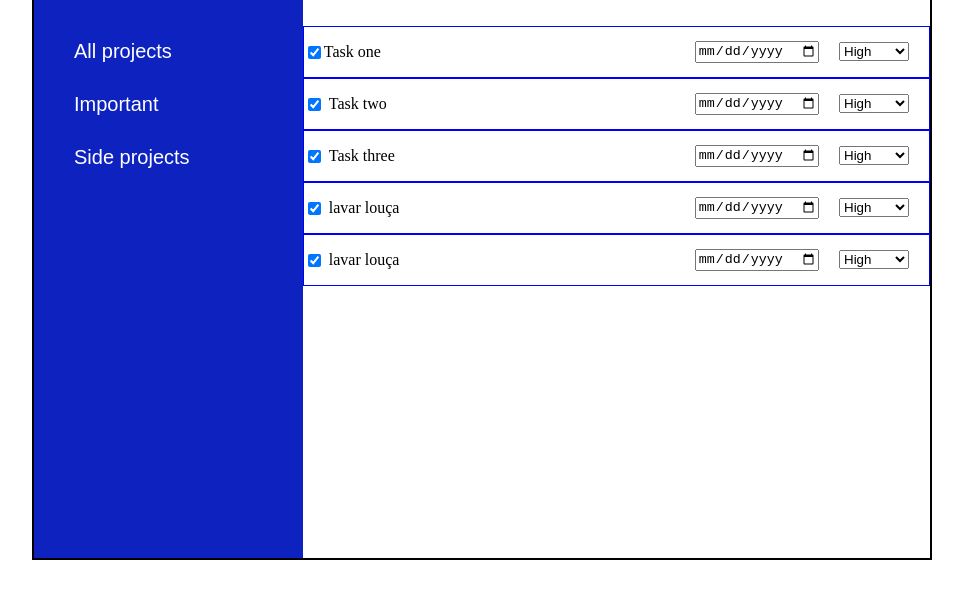
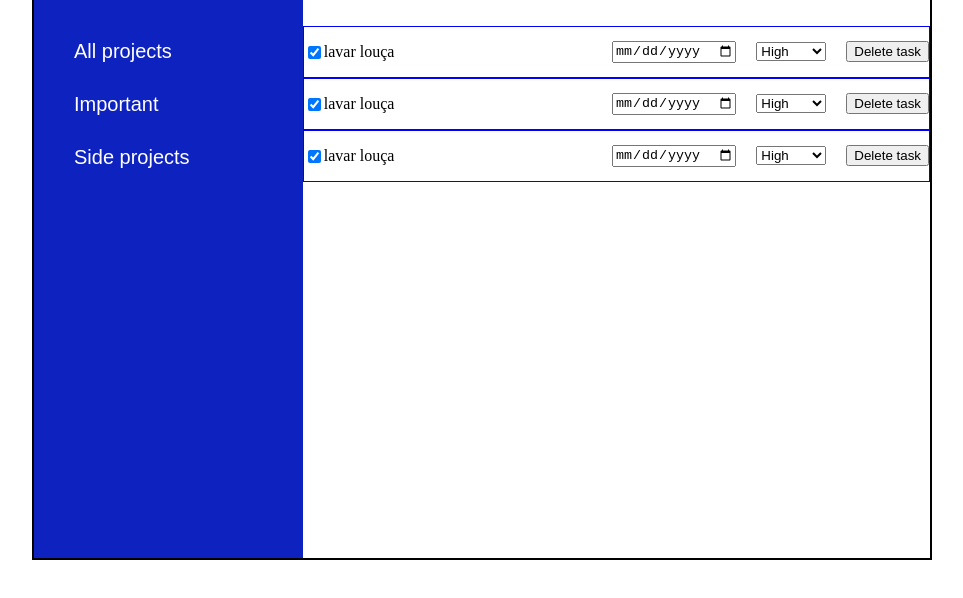
Before and after one commit to ayrescode/TOP-to-do-list, a website built with webpack: page src/template.html in a window 1280 px wide. Shown: the part 134-732 px from the top of the page, without its empty margins (158-1121 px from the left). Built offline with nearby package versions, Linux system fonts and the light colour scheme.

Commit message:
delete button functioning

```diff
--- a/src/create-task.js
+++ b/src/create-task.js
@@ -1,4 +1,5 @@
 const project = [];
+const taskArea = document.querySelector('.tasks');
 
 class task {
   constructor(title, date, priority) {
@@ -14,7 +15,9 @@ class task {
 
 const clean = new task('lavar louça', 'amanhã', 'high');
 const clean1 = new task('lavar louça', 'amanhã', 'high');
+const clean2 = new task('lavar louça', 'amanhã', 'high');
 
+clean2.createTask();
 clean1.createTask();
 clean.createTask();
 
@@ -37,12 +40,13 @@ class display {
     return this.unified;
   }
   displayItem() {
-    for (const item of this.unifyshelf()) {
+    taskArea.innerHTML = '';
+    for (const item of project) {
       const task = document.createElement('div');
       task.setAttribute('data-index', project.indexOf(item));
       task.innerHTML = `<div class="task">
                     <div><input type="checkbox" checked="" id="">
-                        <p>${item.title}</p>
+                        <label for="task">${item.title}</label>
                     </div>
                     <div>
                         <input type="date">
@@ -51,13 +55,30 @@ class display {
                             <option value="medium">Medium</option>
                             <option value="low">Low</option>
                         </select>
+                    <button class="delete">Delete task</button>
                     </div>
                 </div>`;
       console.log(project.indexOf(item));
       canva.appendChild(task);
     }
   }
+  deleteTask(index) {
+    project.splice(index, 1);
+    this.displayItem();
+  }
 }
+
+taskArea.addEventListener('click', (event) => {
+  if (event.target.classList.contains('delete')) {
+    const index = event.target.parentElement.getAttribute('data-index');
+    test.deleteTask(index);
+  }
+});
+
+// function deleteBook(index) {
+//   project.splice(index, 1);
+//   test.displayItem();
+// }
 
 const test = new display(project);
 
--- a/src/template.html
+++ b/src/template.html
@@ -20,8 +20,8 @@
         <div class="main">
             <h1>Your current tasks</h1>
             <div class="tasks">
-                <div class="task">
-                    <div><input type="checkbox" checked="" id="">
+                <!-- <div class="task">
+                    <!-- <div><input type="checkbox" checked="" id="">
                         <label for="task">Task one</label>
                     </div>
                     <div>
@@ -31,6 +31,7 @@
                             <option value="medium">Medium</option>
                             <option value="low">Low</option>
                         </select>
+                        <button class="delete">Delete task</button>
                     </div>
                 </div>
                 <div class="tasks">
@@ -59,12 +60,12 @@
                                     <option value="medium">Medium</option>
                                     <option value="low">Low</option>
                                 </select>
-                            </div>
-                        </div>
+                            </div> -->
+            </div>
 
-                    </div>
-                </div>
-            </div>
+        </div>
+    </div>
+    </div>
 
 </body>
 
```
